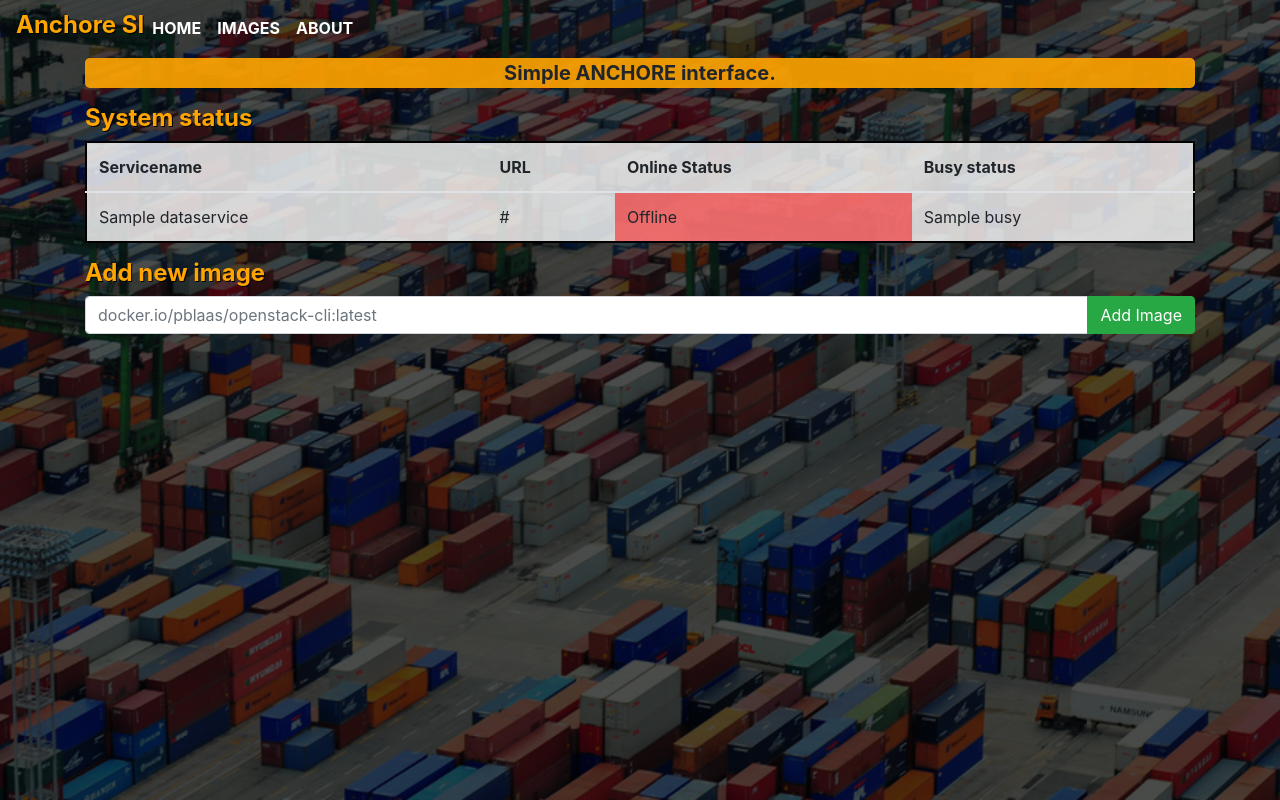
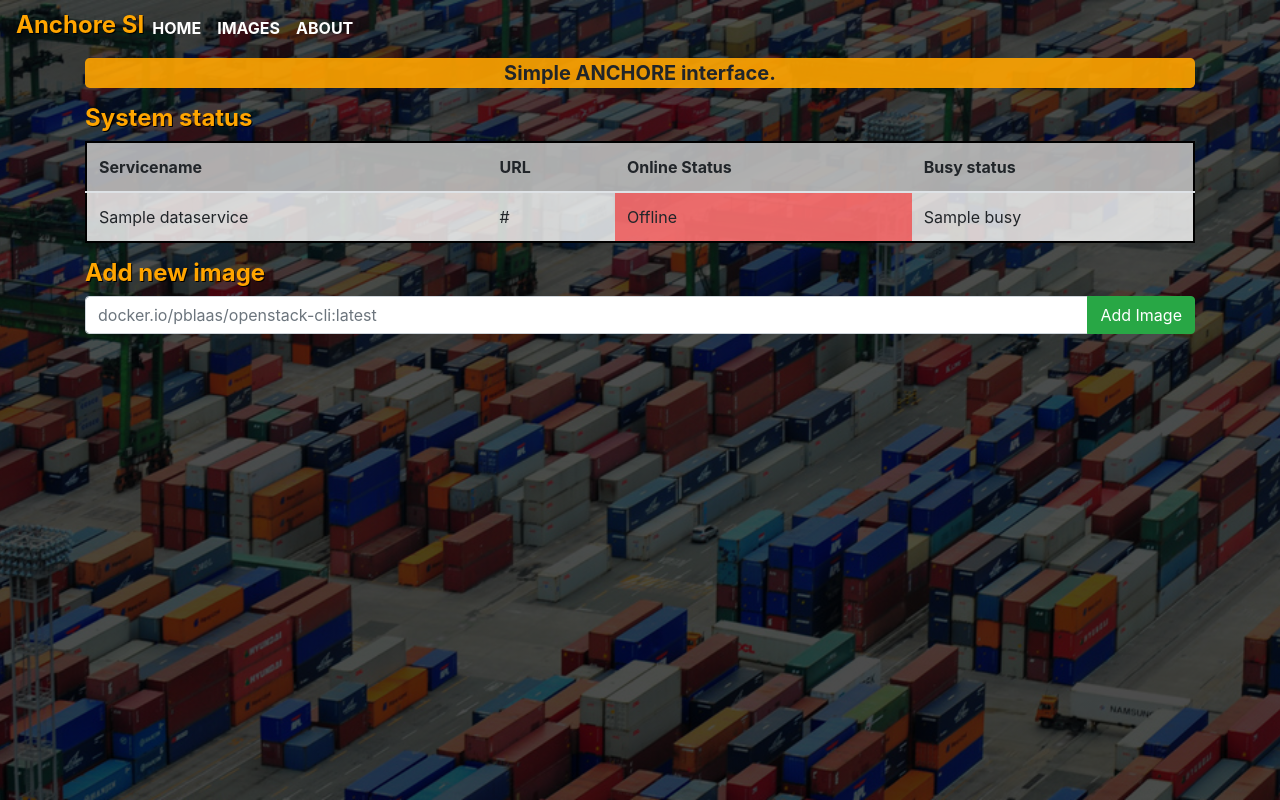
Before and after one commit to pblaas/anchoresi, a Flask app: template templates/home.html in a window 1280 px wide. Run offline with Flask 2, Linux system fonts and the light colour scheme; the template is opened without the code that fills it: most values are stand-ins (such as "Sample title", 1, 10 or a date in 2020); some libraries are stand-ins or nearby versions.

Commit message:
minor changes table header color

```diff
--- a/static/css/style.css
+++ b/static/css/style.css
@@ -93,13 +93,17 @@ h4 {
 
 tr.redbg,
 td.redbg {
-    background-color: rgba(255,0,0,0.5)
+    background-color: rgba(255,0,0,0.5);
 }
 
 tr.orangebg {
-    background-color: rgba(255,165,0,0.5)
+    background-color: rgba(255,165,0,0.5);
+}
+
+tr.greybg {
+    background-color: rgb(138, 138, 138, 0.5);
 }
 
 td.greenbg {
-    background-color: rgba(79, 248, 93, 0.5)
+    background-color: rgba(79, 248, 93, 0.5);
 }
--- a/templates/home.html
+++ b/templates/home.html
@@ -8,7 +8,7 @@
 <h4>System status</h4>
 <table class="table">
   <thead>
-    <tr>
+    <tr class="greybg">
       <th>Servicename</th>
       <th>URL</th>
       <th>Online Status</th>
--- a/templates/images.html
+++ b/templates/images.html
@@ -6,7 +6,7 @@
         <div class="table-responsive">
         <table class="table">
                 <thead>
-            <tr>
+            <tr class="greybg">
                 <th>#</th>
                 <th>Analysis Status</th>
                 <th>Registry</th>
```
